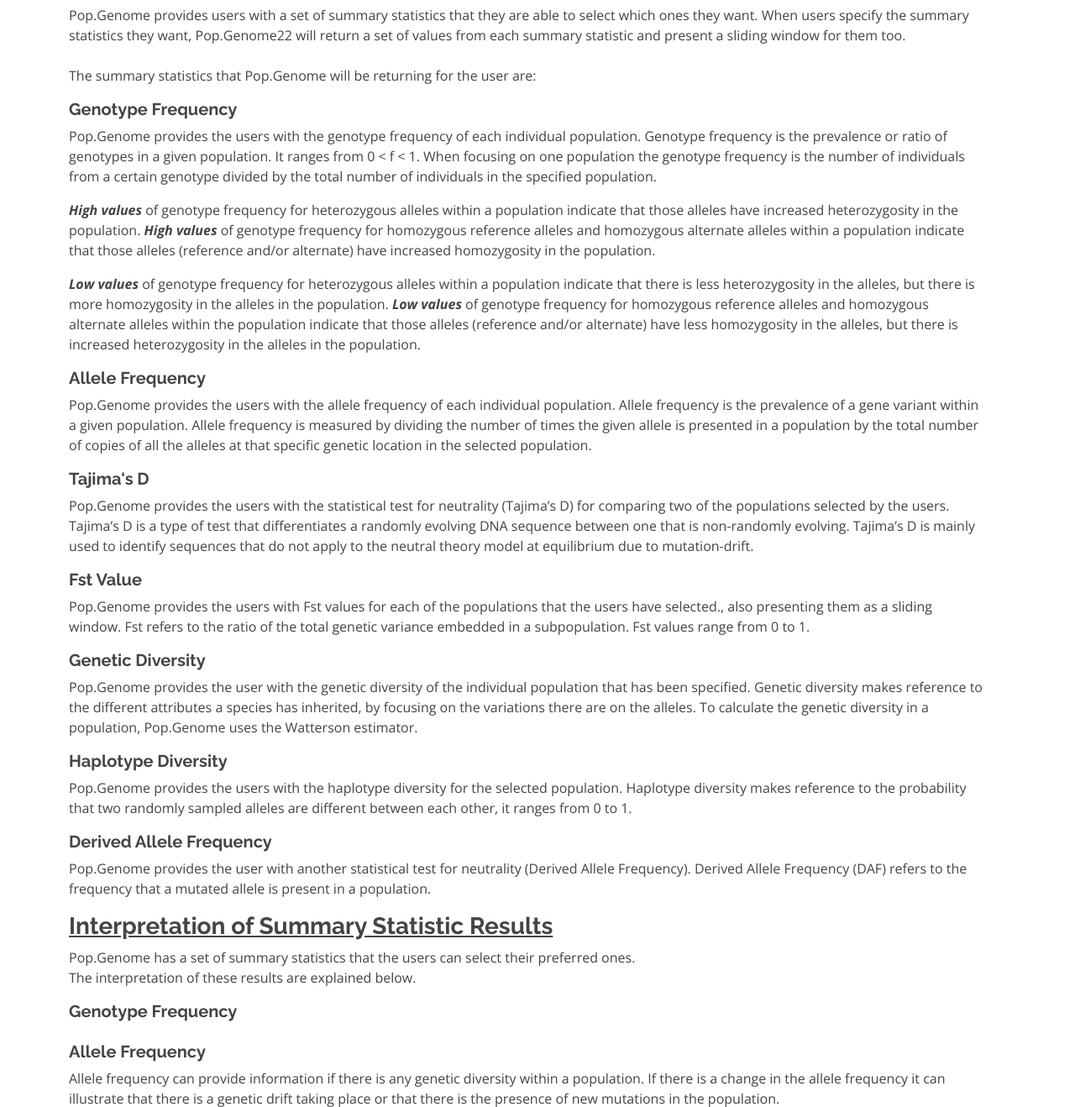
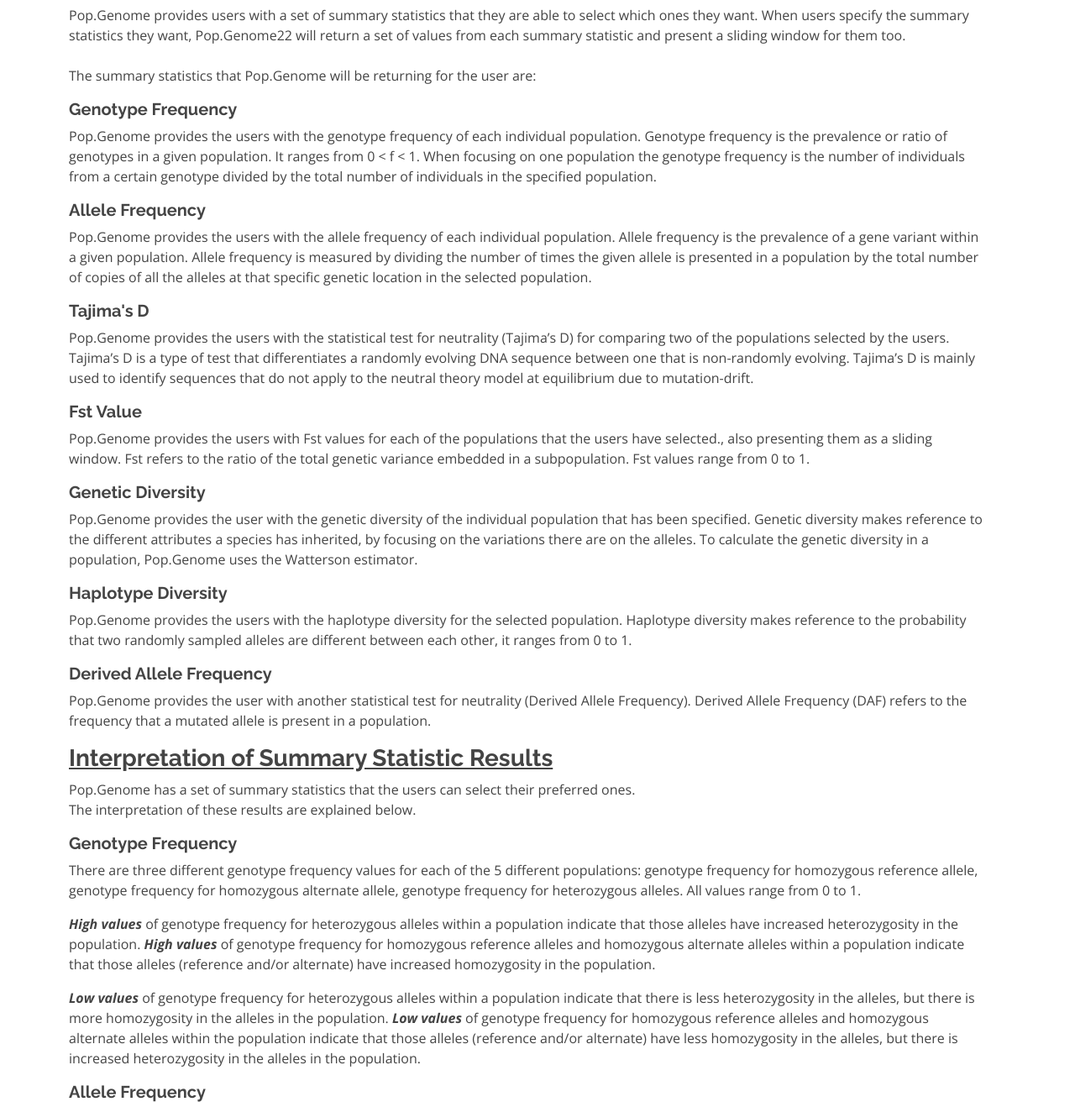
Before and after one commit to kennethchow/Software_Dev_Group_Project, a Flask app: page /userguide in a window 1280 px wide. Shown: the part 1441-2759 px from the top of the page at 84% size. Run offline with Flask 2, Linux system fonts and the light colour scheme; some libraries are stand-ins or nearby versions.

Commit message:
Slight change to user guide
Wrote stuff in the incorrect place for the genetic frequency, so changed it so should look correctly with this new change.

```diff
--- a/website/templates/userguide.html
+++ b/website/templates/userguide.html
@@ -65,8 +65,6 @@
               <br> <br> <br>
               <h5><strong>Genotype Frequency</strong></h5>
               <p>Pop.Genome provides the users with the genotype frequency of each individual population. Genotype frequency is the prevalence or ratio of genotypes in a given population. It ranges from 0 < f < 1. When focusing on one population the genotype frequency is the number of individuals from a certain genotype divided by the total number of individuals in the specified population. </p>
-              <p><em><strong>High values</strong></em> of genotype frequency for heterozygous alleles within a population indicate that those alleles have increased heterozygosity in the population. <em><strong>High values</strong></em> of genotype frequency for homozygous reference alleles and homozygous alternate alleles within a population indicate that those alleles (reference and/or alternate) have increased homozygosity in the population.</p>
-              <p><em><strong>Low values</strong></em> of genotype frequency for heterozygous alleles within a population indicate that there is less heterozygosity in the alleles, but there is more homozygosity in the alleles in the population. <em><strong>Low values</strong></em> of genotype frequency for homozygous reference alleles and homozygous alternate alleles within the population indicate that those alleles (reference and/or alternate) have less homozygosity in the alleles, but there is increased heterozygosity in the alleles in the population.</p>
               <br>
 
               <h5><strong>Allele Frequency</strong></h5>
@@ -103,7 +101,10 @@
               <br><br>
 
               <h5><strong>Genotype Frequency</strong></h5>
-              <p></p>
+              <p>There are three different genotype frequency values for each of the 5 different populations: genotype frequency for homozygous reference allele, genotype frequency for homozygous alternate allele, genotype frequency for heterozygous alleles. All values range from 0 to 1.</p>
+              <p><em><strong>High values</strong></em> of genotype frequency for heterozygous alleles within a population indicate that those alleles have increased heterozygosity in the population. <em><strong>High values</strong></em> of genotype frequency for homozygous reference alleles and homozygous alternate alleles within a population indicate that those alleles (reference and/or alternate) have increased homozygosity in the population.</p>
+              <p><em><strong>Low values</strong></em> of genotype frequency for heterozygous alleles within a population indicate that there is less heterozygosity in the alleles, but there is more homozygosity in the alleles in the population. <em><strong>Low values</strong></em> of genotype frequency for homozygous reference alleles and homozygous alternate alleles within the population indicate that those alleles (reference and/or alternate) have less homozygosity in the alleles, but there is increased heterozygosity in the alleles in the population.</p>
+              <br>
 
 
               <h5><strong>Allele Frequency</strong></h5>
```
